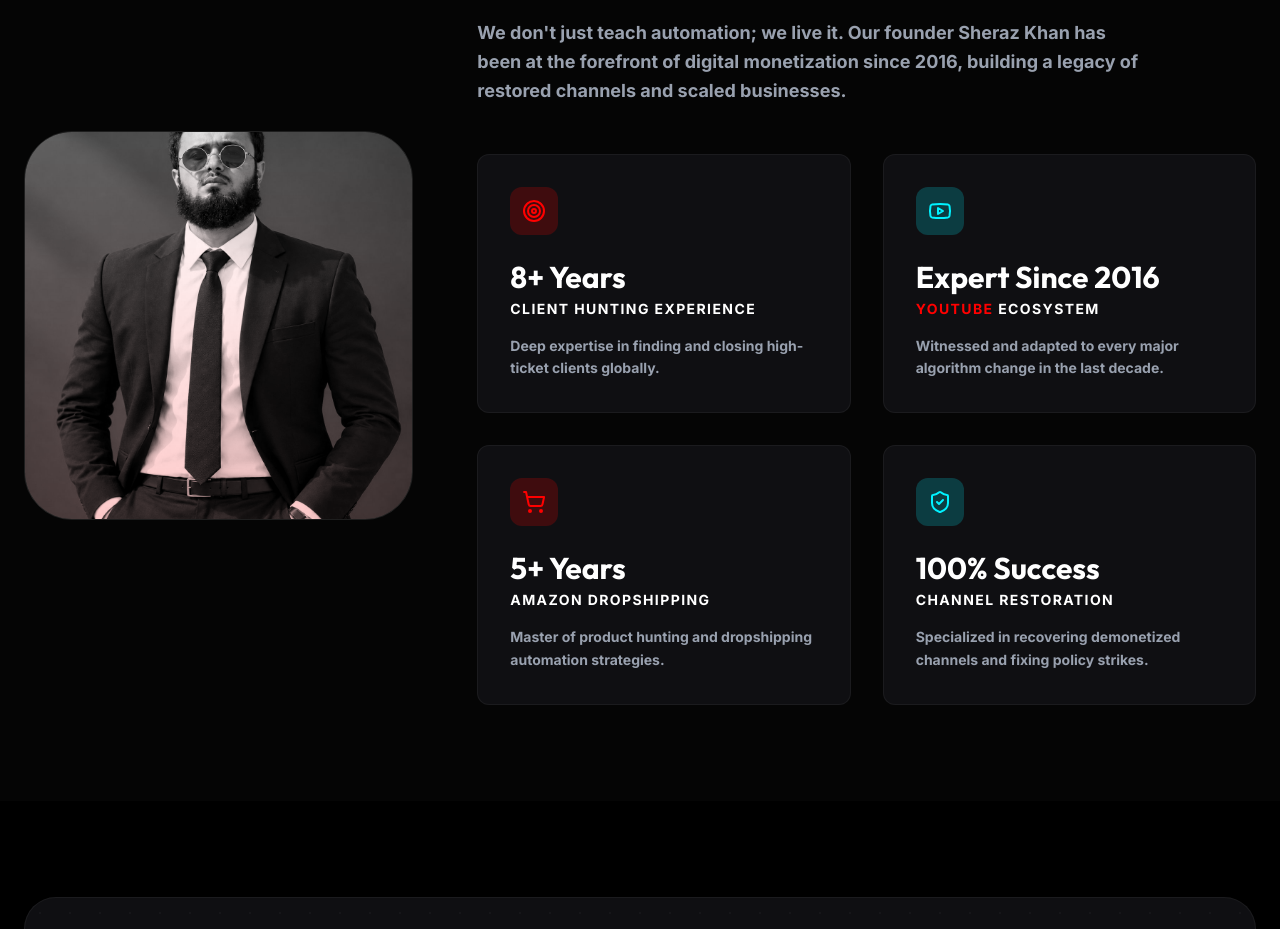
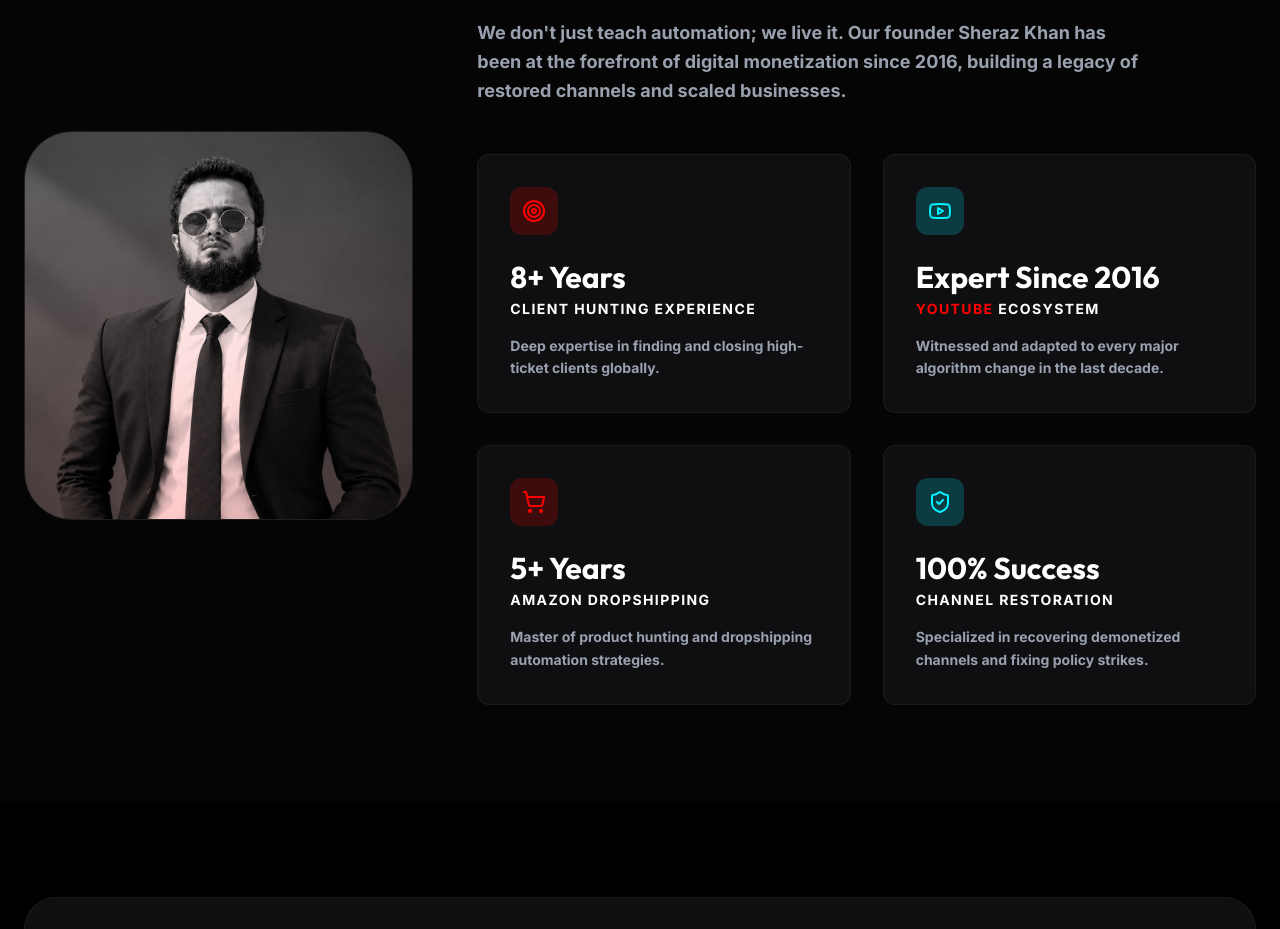
Before and after one commit to Sheraz19973/INVOTIC, a React (Vite) app: page / in a window 1280 px wide. Shown: the part 3101-4030 px from the top of the page. Built offline with nearby package versions, Linux system fonts and the light colour scheme.

Commit message:
Fix portrait framing so head is not cropped

```diff
--- a/src/components/WhyUs.tsx
+++ b/src/components/WhyUs.tsx
@@ -49,7 +49,7 @@
               <img
                 src="profile.jpg"
                 alt="Sheraz Khan Experience"
-                className="w-full h-full object-cover grayscale hover:grayscale-0 transition-all duration-700"
+                className="w-full h-full object-cover object-top grayscale hover:grayscale-0 transition-all duration-700"
               />
               <div className="absolute inset-0 bg-gradient-to-t from-brand-red/40 to-transparent mix-blend-multiply opacity-50 group-hover:opacity-0 transition-opacity duration-700" />
             </motion.div>
```
